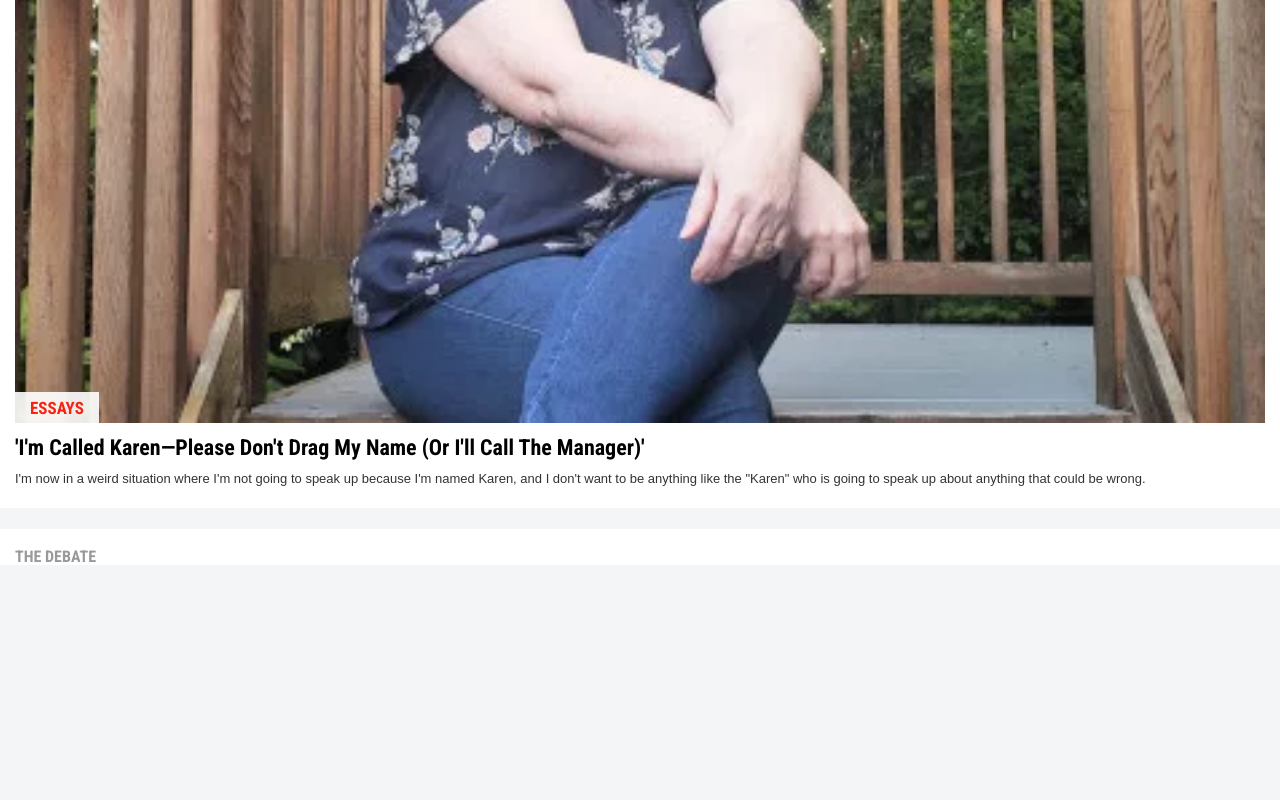
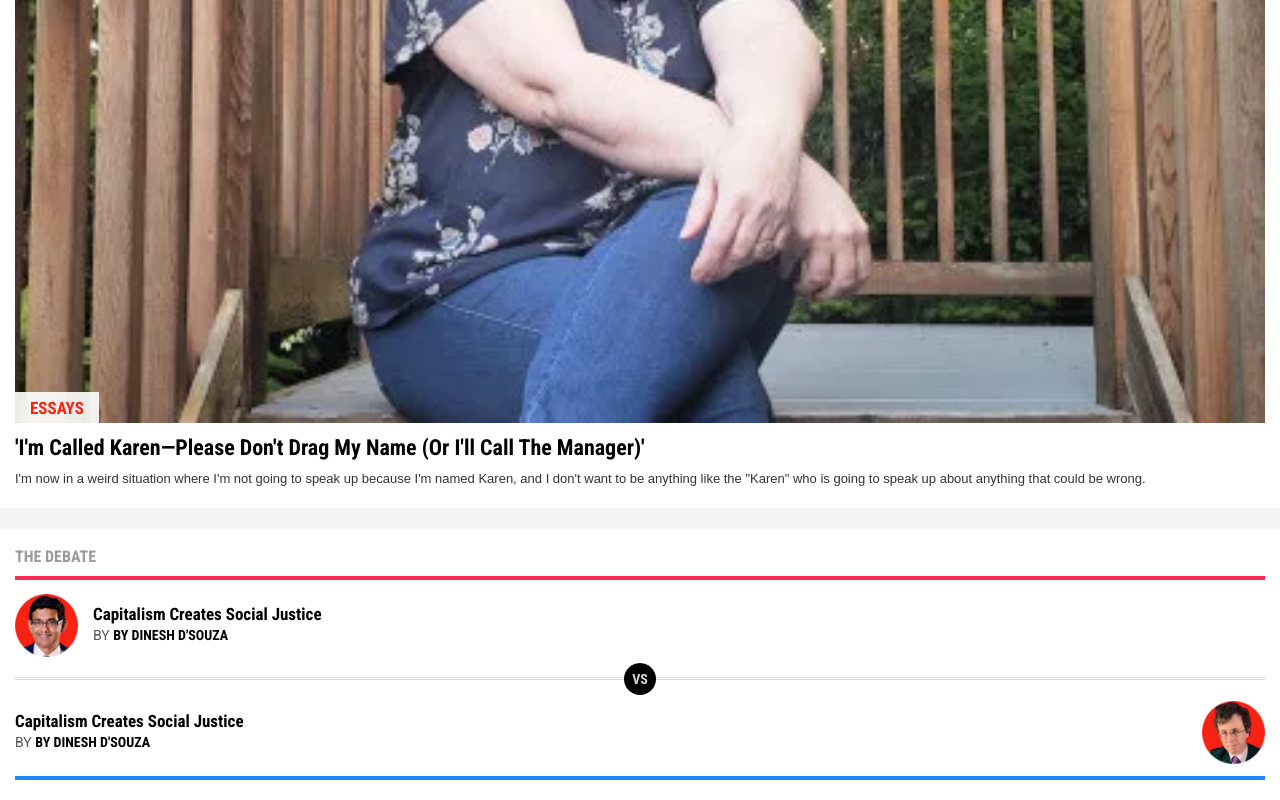
Before and after one commit to AdfPizarro/NewsWeekBootstrap, a website: page index.html in a window 1280 px wide. Shown: the part 5178-5978 px from the top of the page. Before the commit the page ends 5754 px from the top, so only its background shows below. Drawn offline with nearby package versions, Linux system fonts and the light colour scheme.

Commit message:
Added debate section

```diff
--- a/assets/css/style.css
+++ b/assets/css/style.css
@@ -148,6 +148,105 @@ nav{
 
 /* Featured stories */
 
-.featured-stories{
+.featured-stories,
+.debate{
   margin-top: 20px;
 }
+
+/* Debate */
+.debate img{
+  height: 63px;
+}
+
+.debate-container{
+  padding: 0 15px 20px 15px;
+}
+
+.debate-item-1{
+  border-top: 4px solid #f92859;
+  padding-top: 14px;
+}
+
+.debate-item-2{
+  border-bottom: 4px solid #1c87fb;
+  padding-bottom: 12px;
+  justify-content: space-between;
+}
+
+.debate-title a{
+  font-family: "Roboto Condensed",sans-serif;
+  font-size: 17px;
+  line-height: 21px;
+  color: black;
+}
+
+.info-1{
+  margin-left: 15px;
+  flex-direction: column;
+  justify-content: center;
+}
+
+.info-2{
+  margin-right: 15px;
+  flex-direction: column;
+  justify-content: center;
+}
+
+.debate-title a:hover{
+  text-decoration: none;
+  color: #f92859;
+}
+
+.debate-by{
+  color: #555;
+  font-family: "Roboto",sans-serif;
+  font-weight: 400;
+  font-size: 14px;
+  line-height: 21px;
+  text-transform: uppercase;
+}
+
+.by-name{
+  color: black;
+  font-family: "Roboto Condensed",sans-serif;
+}
+
+.debate-vs{
+  position: relative;
+}
+
+.debate-vs::before{
+  top: calc(50% - 2px);
+  content: "";
+  display: block;
+  background-color: #d9d9d9;
+  height: 1px;
+position: absolute;
+left: 0;
+right: 0;
+
+}
+
+.debate-vs::after{
+  top: 50%;
+  content: "";
+  display: block;
+  background-color: #d9d9d9;
+  height: 1px;
+  position: absolute;
+  left: 0;
+  right: 0;
+}
+
+.middle-vs{
+  position: relative;
+  z-index: 1;
+  width: 32px;
+  height: 32px;
+  background-color: #000;
+  color: #d6d6d6;
+  border-radius: 50%;
+  font: bold 14px/32px "Roboto Condensed",sans-serif;
+  text-align: center;
+  margin: 6px auto;
+}
--- a/index.html
+++ b/index.html
@@ -120,8 +120,41 @@
 
       </div>
 
-      <div class="featured-stories bg-white">
+      <div class="debate bg-white">
         <h1 class="story-top" >The debate</h1>
+
+        <div class="debate-container">
+          <div class="debate-item-1 d-flex">
+            <img src="assets/images/debate1.png" alt="">
+            <div class="info-1 d-flex">
+              <div class="debate-title">
+                <a href="#">Capitalism Creates Social Justice</a>
+              </div>
+              <div class="debate-by">
+                <span>BY <span class="by-name">By Dinesh D'Souza</span></span>
+              </div>
+            </div>
+          </div>
+
+          <div class="debate-vs">
+            <div class="middle-vs">
+              VS
+            </div>
+          </div>
+
+          <div class="debate-item-2 d-flex">
+            <div class="info-2 d-flex">
+              <div class="debate-title">
+                <a href="#">Capitalism Creates Social Justice</a>
+              </div>
+              <div class="debate-by">
+                <span>BY <span class="by-name">By Dinesh D'Souza</span></span>
+              </div>
+            </div>
+            <img src="assets/images/debate2.png" alt="">
+          </div>
+
+        </div>
       </div>
 
 
```
Also changed, not shown: assets/images/debate1.png (added), assets/images/debate1.webp (added), assets/images/debate2.png (added).
